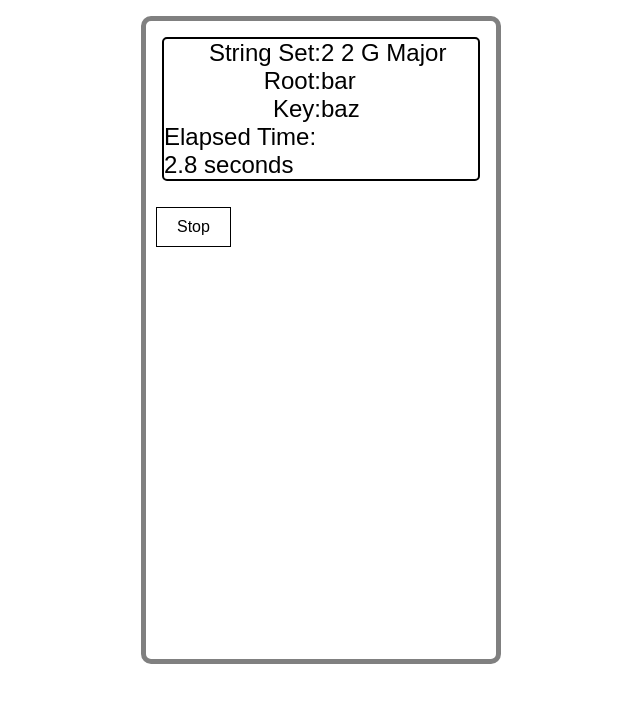
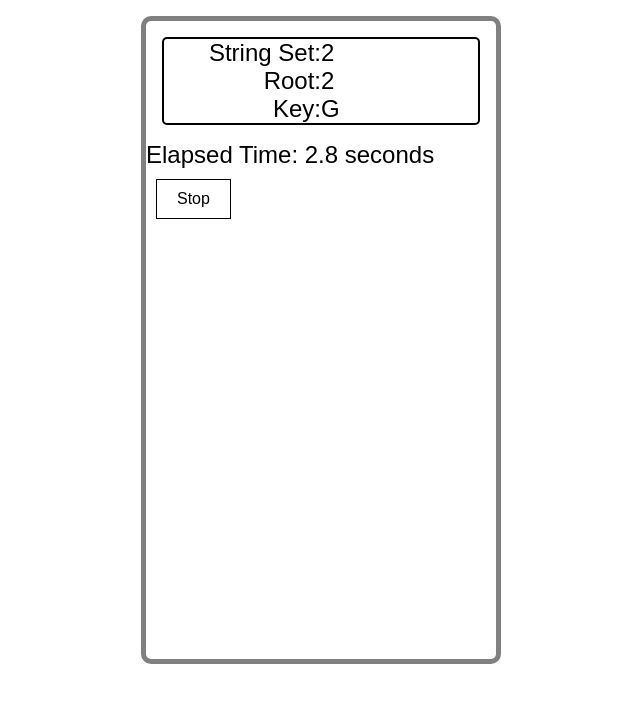
Before and after one commit to maroonblazer/jazz-chord-app-v2, a website: page public/index.html in a window 1280 px wide. Both pictures are taken after a click on the button "Start". Shown: the whole page, without its empty margins (319-959 px from the left). Drawn offline with Linux system fonts and the light colour scheme.

Commit message:
separated out the chord problem into constituent components - stringset, root, and key.

```diff
--- a/public/app.js
+++ b/public/app.js
@@ -16,7 +16,9 @@ let iterationCount = 0; // Variable to store the session count
 
 // Get the button, text field, and elapsed time elements
 const startButton = document.getElementById('start-stop-button');
-const chordProblemText = document.getElementById('stringSetTextField');
+const stringSetTextField = document.getElementById('stringSetTextField');
+const rootTextField = document.getElementById('rootTextField');
+const keyTextField = document.getElementById('keyTextField');
 const elapsedTime = document.getElementById('elapsedTime');
 // const inputContainer = document.getElementById('input-container');
 // inputContainer.style.display = 'none';
@@ -244,14 +246,17 @@ function startIteration() {
   document.getElementById('assistant-response-text').innerHTML = '';
   const cpData = selectStringAndRootWithKey();
 
-  chordProblemText.textContent =
-    cpData.stringSet +
-    '  ' +
-    cpData.root +
-    '  ' +
-    cpData.key +
-    '  ' +
-    cpData.type;
+  stringSetTextField.textContent = cpData.stringSet;
+  rootTextField.textContent = cpData.root;
+  keyTextField.textContent = cpData.key;
+  // stringSetTextField.textContent =
+  //   cpData.stringSet +
+  //   '  ' +
+  //   cpData.root +
+  //   '  ' +
+  //   cpData.key +
+  //   '  ' +
+  //   cpData.type;
   startButton.textContent = 'Stop';
   startTimer();
   updateSessionData(cpData.stringSet, cpData.root, cpData.key, cpData.type);
@@ -265,7 +270,9 @@ function endSessionAndDisplayAndStoreResultsOnServer() {
   // Set the text field and elapsed time to empty strings
   document.removeEventListener('keydown', handleSpacebarEvent); //why is this here? To prevent the user from starting a new session by pressing the spacebar before we display and store the results.
 
-  chordProblemText.textContent = '';
+  stringSetTextField.textContent = '--';
+  rootTextField.textContent = '--';
+  keyTextField.textContent = '--';
   elapsedTime.textContent = '';
 
   // hide the fretboard svg container
--- a/public/index.html
+++ b/public/index.html
@@ -370,13 +370,13 @@
     <div class="main">
       <div class="problem-container">
         <span class="label" id="stringSetLabel">String Set:</span>
-        <span id="stringSetTextField">foo</span>
+        <span id="stringSetTextField">--</span>
         <span class="label" id="rootLabel">Root:</span>
-        <span id="rootTextField">bar</span>
+        <span id="rootTextField">--</span>
         <span class="label" id="keyLabel">Key:</span>
-        <span id="keyTextField">baz</span>
-        <div id="elapsedTime"></div>
+        <span id="keyTextField">--</span>
       </div>
+      <div id="elapsedTime"></div>
       <div id="fretboard-container"></div>
       <div id="resultsContainer"></div>
       <div class="button-container">
```
